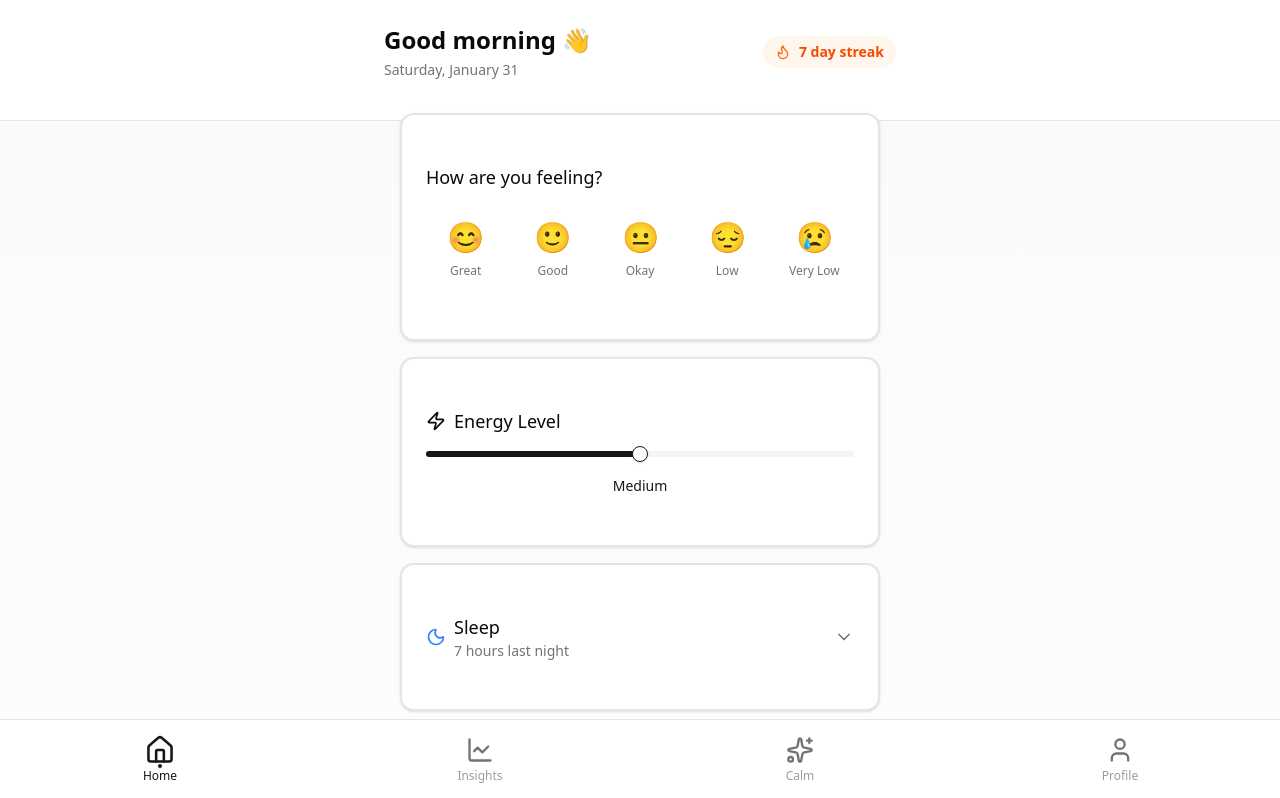
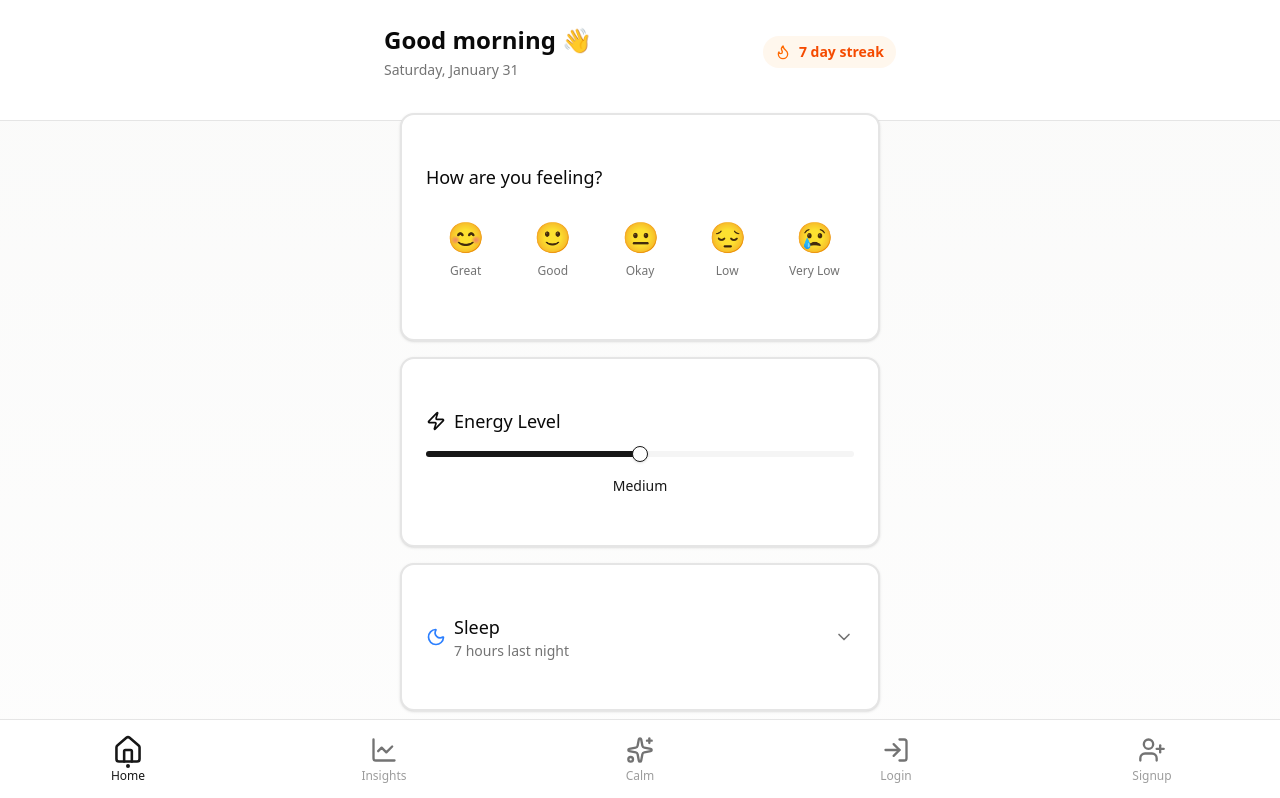
Before and after one commit to Gitcager-debugger/Hacakthon, a Next.js app: page / in a window 1280 px wide. Shown: the top 798 px of the page. Built offline with nearby package versions, Linux system fonts and the light colour scheme.

Commit message:
Add auth pages and update navigation

```diff
--- a/src/components/bottom-navigation.tsx
+++ b/src/components/bottom-navigation.tsx
@@ -1,6 +1,6 @@
 'use client';
 
-import { Home, LineChart, Sparkles, User } from 'lucide-react';
+import { Home, LineChart, Sparkles, User, LogIn, UserPlus } from 'lucide-react';
 import { cn } from '@/lib/utils';
 import Link from 'next/link';
 import { usePathname } from 'next/navigation';
@@ -22,9 +22,14 @@ const navItems = [
     icon: Sparkles,
   },
   {
-    name: 'Profile',
-    href: '/profile',
-    icon: User,
+    name: 'Login',
+    href: '/auth/login',
+    icon: LogIn,
+  },
+  {
+    name: 'Signup',
+    href: '/auth/signup',
+    icon: UserPlus,
   },
 ];
 
```
